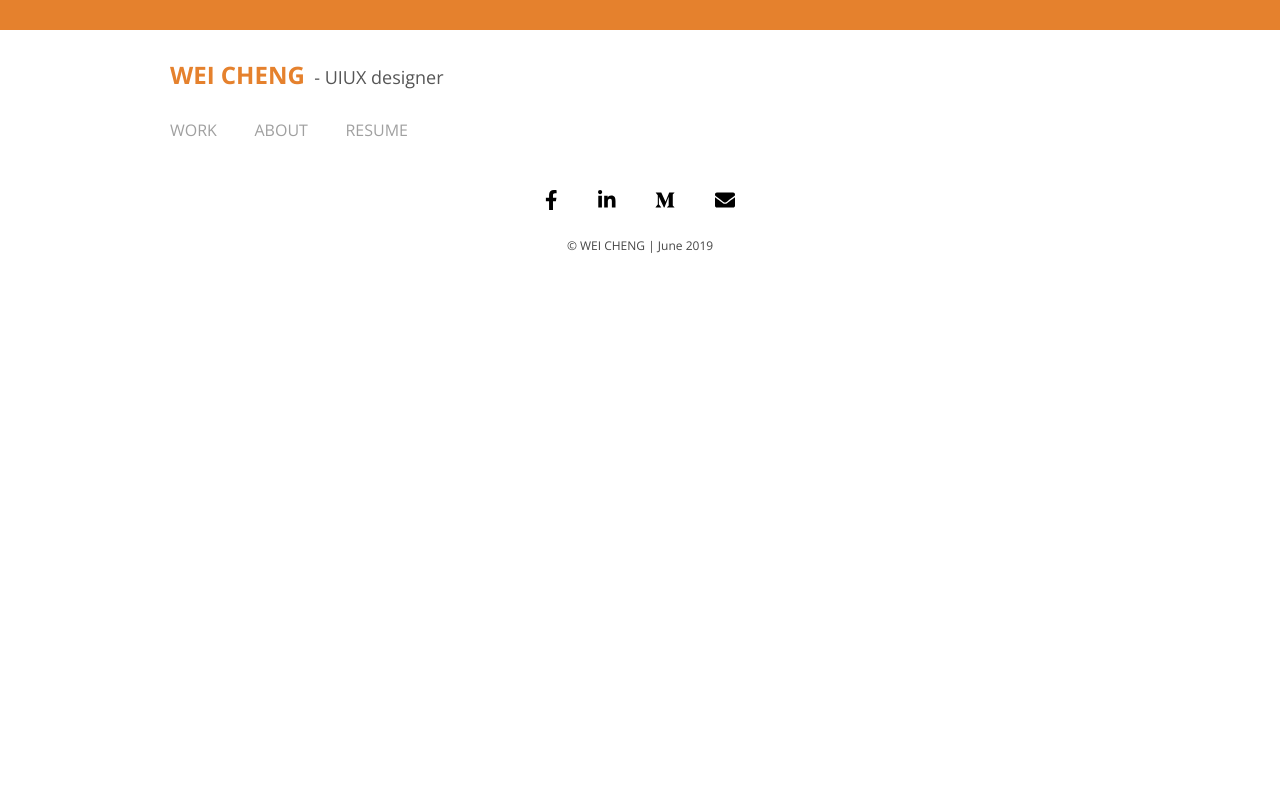
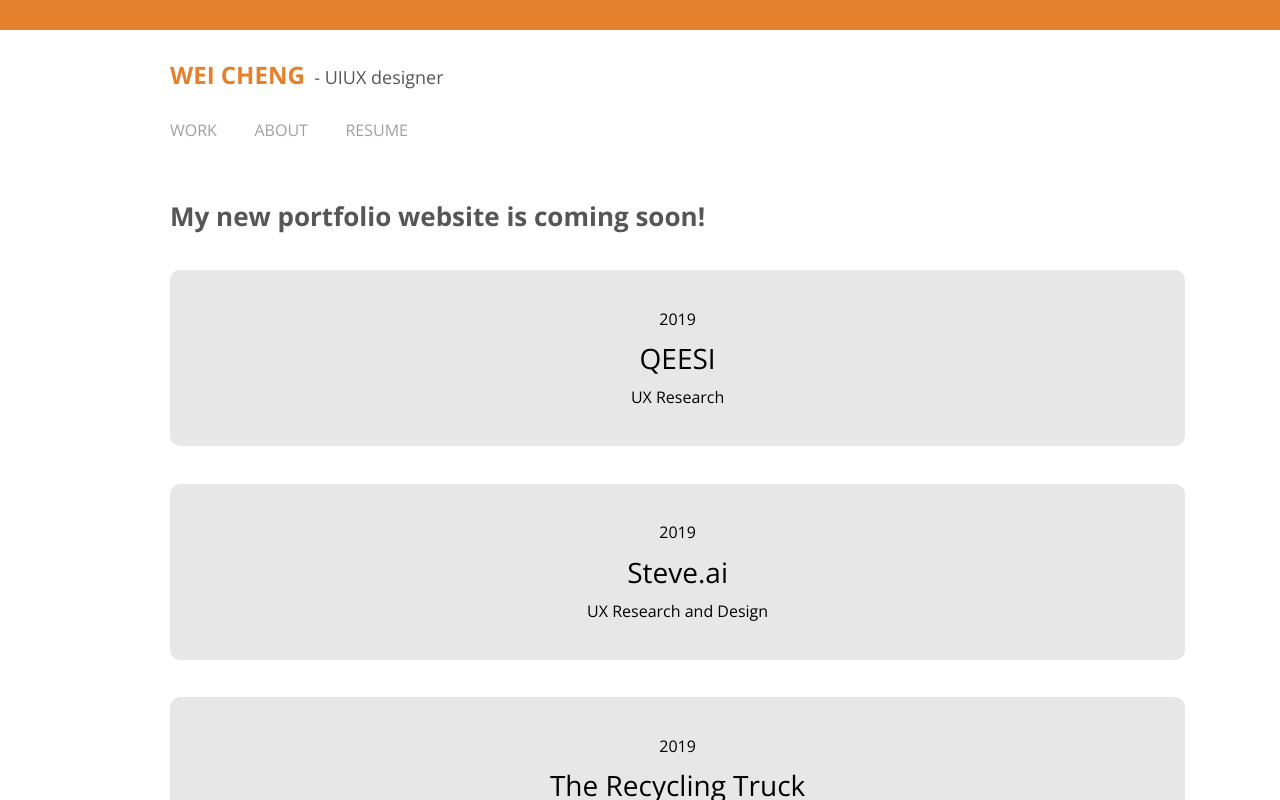
Before and after one commit to ChengWei1010/weichenglily, a React (Create React App) app: page / in a window 1280 px wide. Shown: the top 800 px of the page. Built offline with nearby package versions, Linux system fonts and the light colour scheme.

Commit message:
update project-block

```diff
--- a/src/App.js
+++ b/src/App.js
@@ -42,7 +42,7 @@ function App(){
         <a className="nav-item" target="_blank" href="https://drive.google.com/file/d/14q--1Jai04kww3p0JD_hrt8MoGQ85b0N/view?usp=sharing"><span>resume</span></a>
         </nav>
 
-        {/* <Route exact path="/" component={Work}></Route> */}
+        <Route exact path="/" component={Work}></Route>
         <Route path="/work" component={Work}></Route>
         <Route path="/about" component={About}></Route>
 
--- a/src/components/ProjectBlock.js
+++ b/src/components/ProjectBlock.js
@@ -8,7 +8,7 @@ function ProjectBlock(props){
     <div className="project-block">
       <div className="project-info">
         {props.year}<br></br>
-        <span className="project-title">{props.name}</span><br></br>
+        <div className="project-title">{props.name}</div>
         {props.category}
       </div>
       {/* <div className="col-2 project-thumbnail">
--- a/src/index.css
+++ b/src/index.css
@@ -177,7 +177,7 @@ h1{
   width: 100%;
   margin: 2% 0;
   padding: 4%;
-	cursor: pointer;
+	/* cursor: pointer; */
 	display: table;
 	float: left;
 	position: relative;
@@ -188,7 +188,7 @@ h1{
 }
 .project-title{
   font-size: 28px;
-  padding: 5%;
+  padding: 1%;
 }
 .project-info{
   vertical-align: middle;
```
